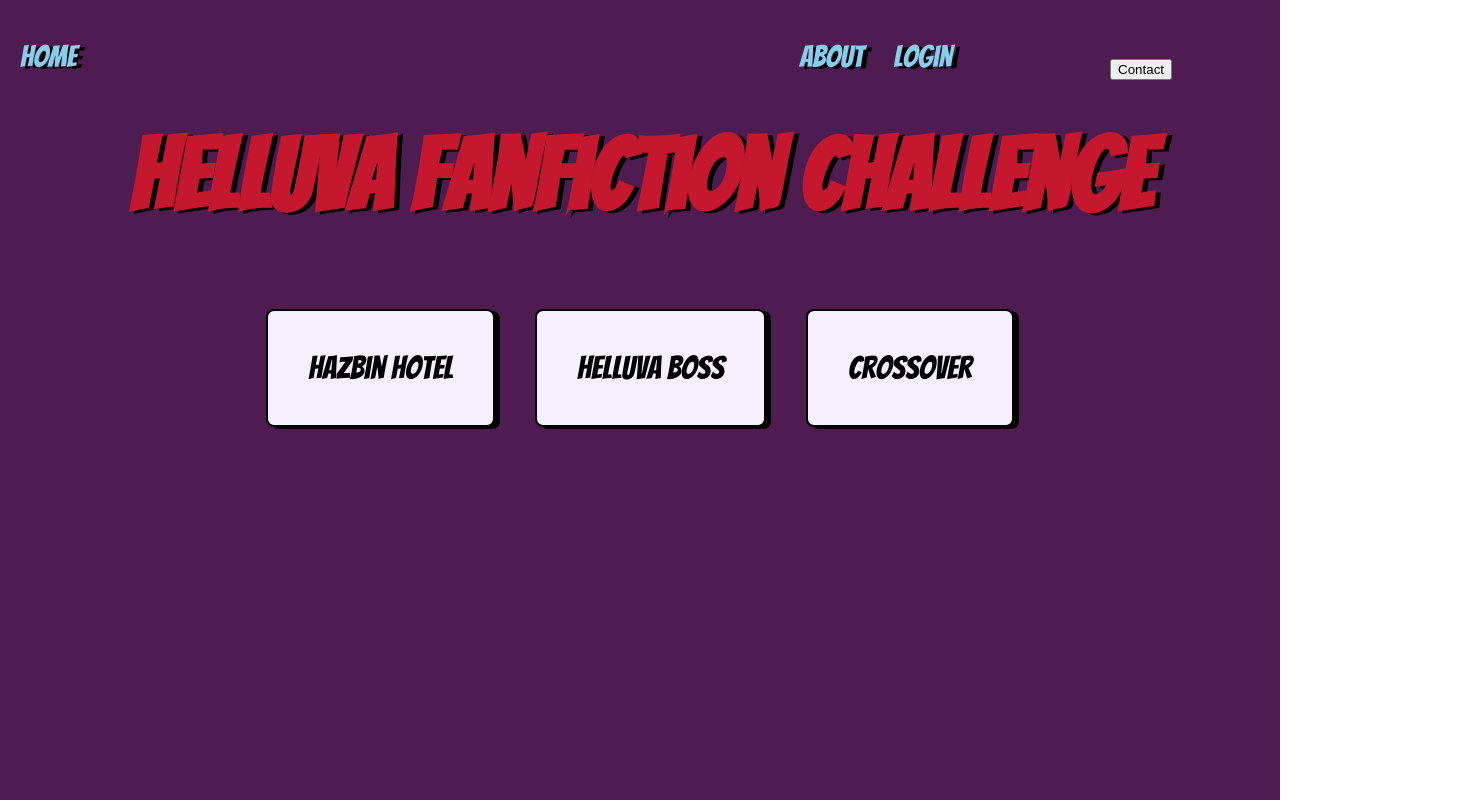
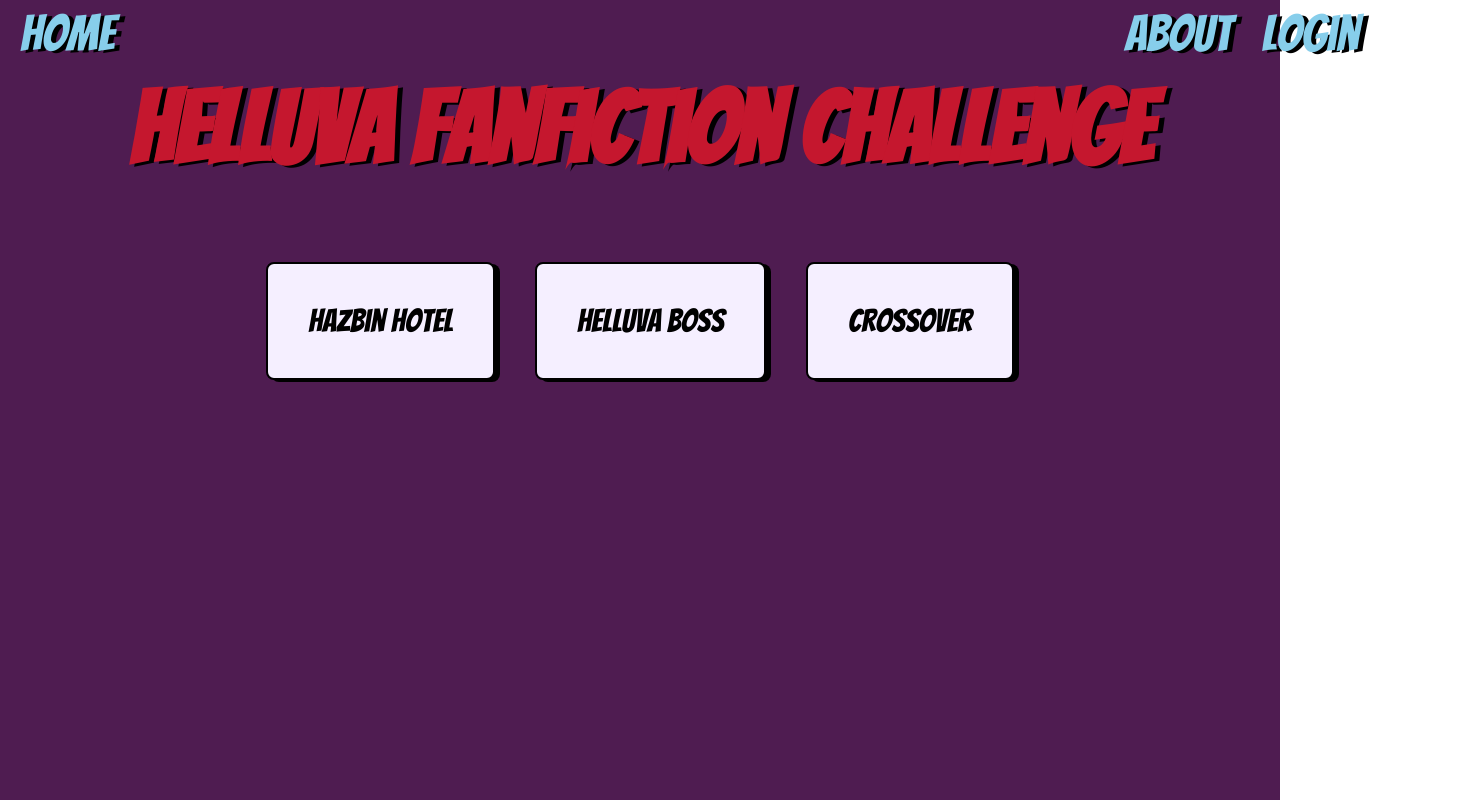
Before and after one commit to LilyBurton/helluva-challenge, a React (Create React App) app: page / in a window 1280 px wide. Shown: the whole page, 1472 px wide, since content can reach past the window. Built offline with nearby package versions, Linux system fonts and the light colour scheme; a web font is replaced by a local one.

Commit message:
improving navbar

```diff
--- a/src/App.css
+++ b/src/App.css
@@ -158,15 +158,16 @@
 
 
 .hazbin-characters,
-.helluva-characters,
 .crossover-characters,
 .hazbin-genres,
-.helluva-genres,
 .crossover-genres,
 .hazbin-tropes,
-.helluva-tropes,
 .crossover-tropes {
   font-size: 40px; /* Base size for paragraph/text content */
+}
+
+.helluva-characters, .helluva-genres, .hazbin-tropes {
+  font-size: 20px;
 }
 
 .difficulty-buttons, .tropes-buttons {
@@ -323,6 +324,10 @@
   align-items: center;
 }
 
+.helluva-navbar {
+  font-size: 23px;
+}
+
 /* Desktop Navigation */
 
 .nav-menu {
@@ -334,42 +339,39 @@
 
 .home-link {
   text-decoration: none;
-  font-size: 30px;
   color: #87ceeb;
   padding-right: 30px;
 }
 
  .about-link {
   text-decoration: none;
-  font-size: 30px;
   color: #87ceeb;
   padding-right: 30px;
-  margin-left: auto;
+  margin-left: 980px;
  }
 
 .login-link {
   text-decoration: none;
-  font-size: 30px;
   color: #87ceeb;
-  padding-right: 30px;
+  padding-right: 20px;
 }
 
 .contact-link {
   text-decoration: none;
-  padding: 30px 10%;
+  padding-top: 5px;
 }
 
-/* .contact-link button {
+.contact-link button {
   background-color: rgba(255, 255, 255, 0.2);
   color: white;
   border: 2px solid transparent;
-  padding: 15px 25px;
   border-radius: 25px;
   font-weight: 500;
   font-size: 20px;
+  padding: 10px;
   cursor: pointer;
   transition: all 0.3s ease;
-}  */
+}
 
 .home-link:hover, .about-link:hover, .login-link:hover {
   color: white;
--- a/src/NavBar.js
+++ b/src/NavBar.js
@@ -1,7 +1,14 @@
 import { useState, useEffect } from 'react'
 
-const NavBar = () => {
+const NavBar = ({ selectedShow }) => {
     const [navBar, setNavBar] = useState(false);
+
+    const contactButton = () => {
+        if (selectedShow === "Hazbin Hotel") return "hazbin-button";
+        if (selectedShow === "Helluva Boss") return "helluva-button";
+        if (selectedShow === "Crossover") return "crossover-button";
+    return "default-button";
+    }
 
     const toggleMenu = () => {
         setNavBar(!navBar)
@@ -19,7 +26,7 @@
                 Login
             </a>
             <a href="/contact" className="contact-link" onClick={toggleMenu}>
-                <button>Contact</button>
+                <button classname = {contactButton()}>Contact</button>
             </a>
             </div>
         </div>
```
